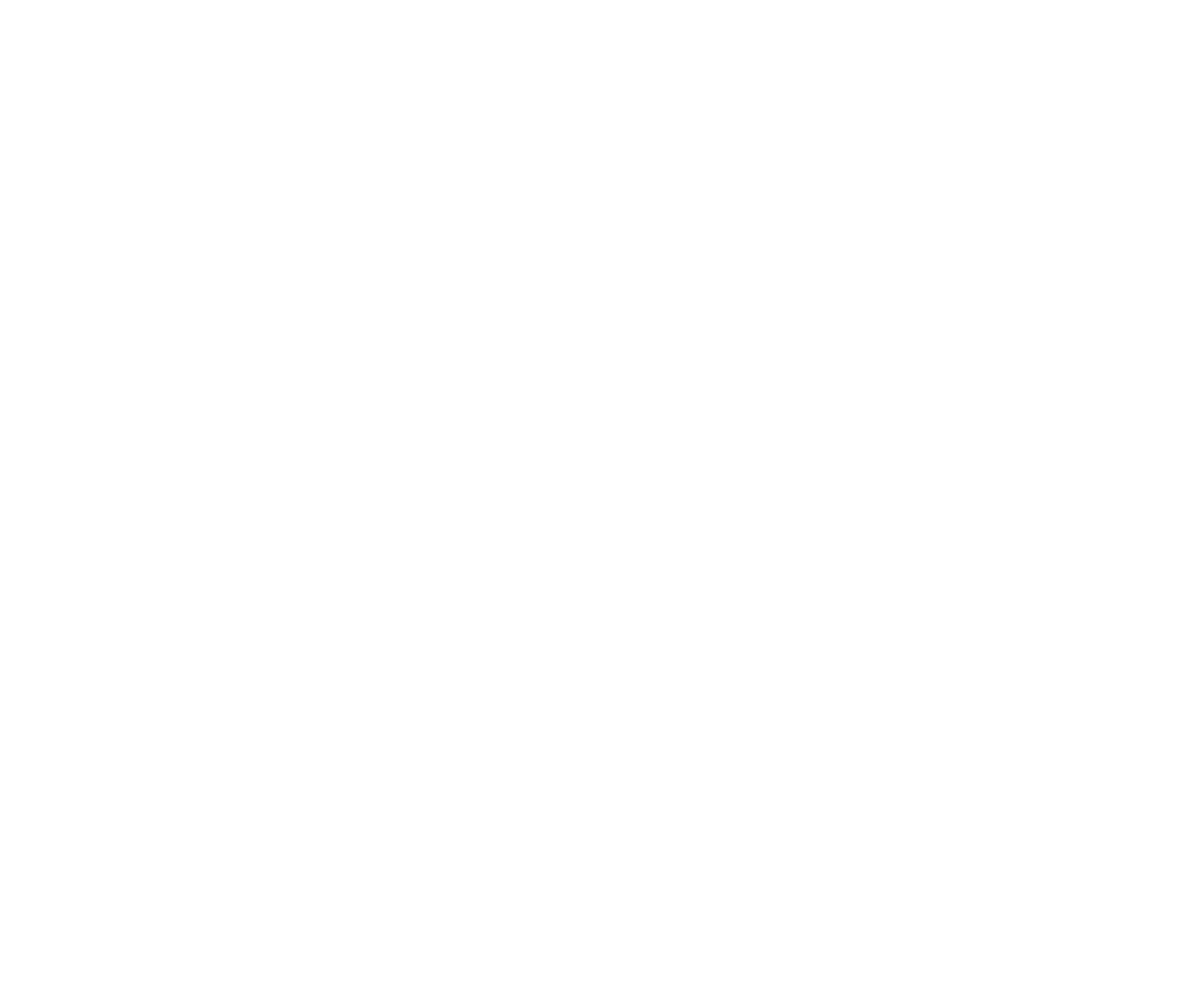
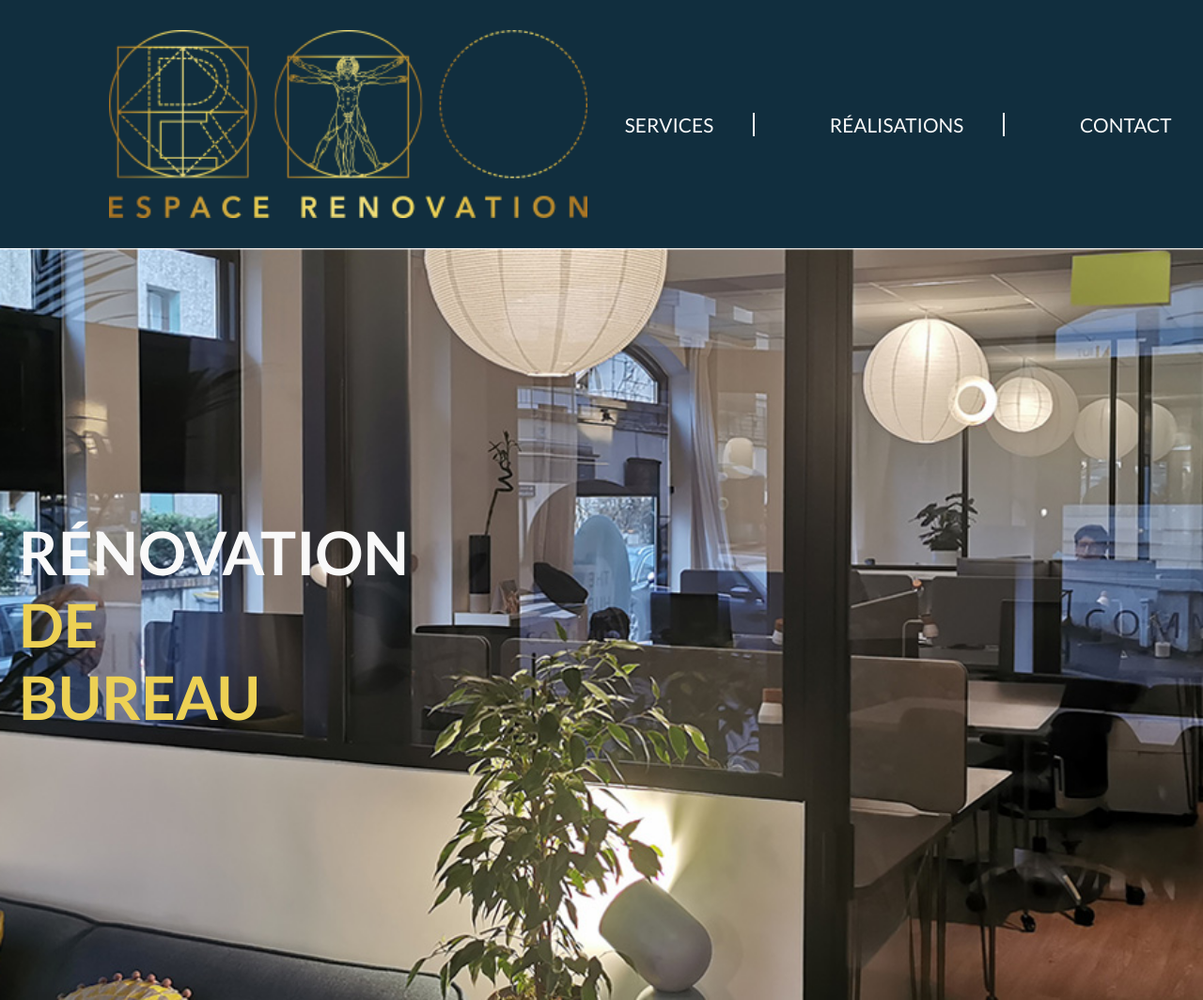
Before and after one commit to HugoLeSignor/Projet-EspaceRenovation, a website: page index.html in a window 1280 px wide. Shown: the top 1064 px of the page at 94% size. Before the commit the page ends 800 px from the top, so only its background shows below. Drawn offline with Linux system fonts and the light colour scheme.

Commit message:
Header and hero added

```diff
--- a/assets/scss/abstracts/_variables.scss
+++ b/assets/scss/abstracts/_variables.scss
@@ -1,3 +1,11 @@
+@use '../base/fonts';
+
+
 $color-main: #112e3e;
-$color-accent: #f0da77;
+$color-accent: #edd154;
+$color-white: #f9f9f9;
+$color-black: #080808;
+
+
 $font-main: 'Lato-Regular', sans-serif;
+$font-bold: 'Lato-Bold', sans-serif;
--- /dev/null
+++ b/assets/scss/base/_base.scss
@@ -0,0 +1,15 @@
+@use '../abstracts/variables' as var;
+
+/* BASE */
+* {
+  box-sizing: border-box;
+}
+
+body {
+  font-family: var.$font-main;
+  margin: 0;
+}
+
+a {
+  text-decoration: none;
+}
--- a/assets/scss/base/_fonts.scss
+++ b/assets/scss/base/_fonts.scss
@@ -0,0 +1,10 @@
+/* FONTS */
+@font-face {
+  font-family: 'Lato-Regular';
+  src: url(../fonts/Lato-Regular.ttf);
+}
+
+@font-face {
+  font-family: 'Lato-Bold';
+  src: url(../fonts/Lato-Bold.ttf);
+}
--- a/assets/scss/base/_utils.scss
+++ b/assets/scss/base/_utils.scss
@@ -0,0 +1,7 @@
+/* UTILITIES */
+.container {
+  width: 100%;
+  max-width: 1980px;
+  margin: 0 auto;
+  padding: 0 20px;
+}
--- a/assets/scss/components/_nav.scss
+++ b/assets/scss/components/_nav.scss
@@ -0,0 +1,22 @@
+@use '../abstracts/variables' as var;
+
+/* NAV */
+nav {
+  ul {
+    display: flex;
+    flex-direction: row;
+    gap: 5em;
+    list-style-type: none;
+    li {
+      font-size: 1.3rem;
+      a {
+        color: var.$color-white;
+      }
+      &:after {
+        content: '';
+        border-left: 2px solid var.$color-white;
+        margin-left: 2em;
+      }
+    }
+  }
+}
--- a/assets/scss/layouts/_header.scss
+++ b/assets/scss/layouts/_header.scss
@@ -0,0 +1,15 @@
+@use '../abstracts/variables' as var;
+
+/* HEADER */
+header {
+  background-color: var.$color-main;
+  padding: 2em 6em;
+  .header__content {
+    display: flex;
+    justify-content: space-between;
+    align-items: center;
+    img {
+      height: 200px;
+    }
+  }
+}
--- a/assets/scss/layouts/_hero.scss
+++ b/assets/scss/layouts/_hero.scss
@@ -0,0 +1,23 @@
+@use '../abstracts/variables' as var;
+
+/* HERO */
+#hero {
+  background-image: url(../img/PHOTO-BUEAU.jpg);
+  background-position: center;
+  background-size: cover;
+  height: 800px;
+  display: flex;
+  align-items: center;
+  h1 {
+    font-family: var.$font-bold;
+    display: flex;
+    margin: 0;
+    color: var.$color-white;
+    width: 20%;
+    font-size: 4rem;
+    flex-wrap: wrap;
+    span {
+      color: var.$color-accent;
+    }
+  }
+}
--- a/index.html
+++ b/index.html
@@ -9,7 +9,54 @@
 </head>
 
 <body>
-
+    <header>
+        <div class="header__content container">
+            <img src="assets/img/LOGO.png" alt="">
+            <nav>
+                <ul>
+                    <li><a href="">SERVICES</a></li>
+                    <li><a href="">RÉALISATIONS</a></li>
+                    <li><a href="">CONTACT</a></li>
+                </ul>
+            </nav>
+        </div>
+    </header>
+    <main>
+        <section id="hero">
+            <div class="container">
+                <h1>RÉNOVATION <span>DE BUREAU</span></h1>
+            </div>
+        </section>
+        <section id="">
+            <h2>ENTREPRISE DE RÉNOVATION</h2>
+            <p>Peinture - Plomberie - Chauffage - Électricité - Maçonnerie - Plâtrerie - Carrelage - Menuiserie -
+                Parquet - Agencement - Étude et réalisation de plans</p>
+            <p><strong>L'entreprise Espace Rénovation </strong>a été créée en 2002, pour suivre et aider ses clients
+                dans les projets d'aménagement et de rénovation de l'habitat, de locaux commerciaux et de bureaux. Que
+                ce soit un simple dépannage, une rénovation complète ou partielle, <strong>Espace Rénovation</strong>
+                reste à votre écoute. <strong>Espace Rénovation</strong> peut conseiller des architectes décorateurs
+                pour élaborer des plans et/ou orienter le client vers des choix de matériaux, de couleurs et
+                d'ameublement.
+                <strong>Espace Rénovation</strong> reste à votre disposition quelque soit votre projet.
+            </p>
+        </section>
+        <section>
+            <div>
+                <div></div>
+                <div></div>
+                <div></div>
+            </div>
+        </section>
+        <section></section>
+        <section></section>
+    </main>
+    <footer>
+        <div>
+            <img src="assets/img/LOGO.png" alt="">
+            <p>Peinture - Plomberie - Chauffage - Électricité - Maçonnerie - Plâtrerie - Carrelage - Menuiserie -
+                Parquet - Agencement - Étude et réalisation de plans</p>
+        </div>
+    </footer>
 </body>
 
 </html>
```
Also changed, not shown: assets/scss/style.scss (+5 -4 lines), assets/css/style.css, 1 other file.
